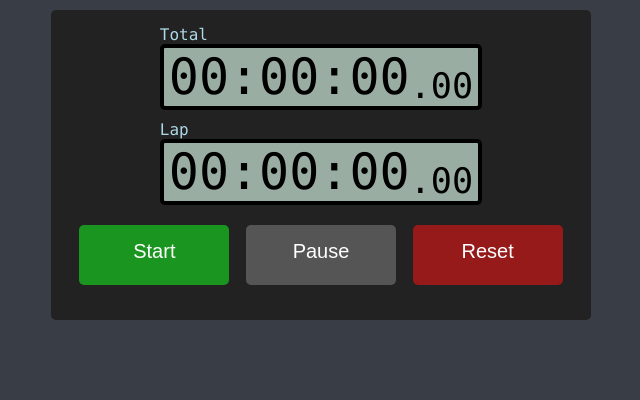
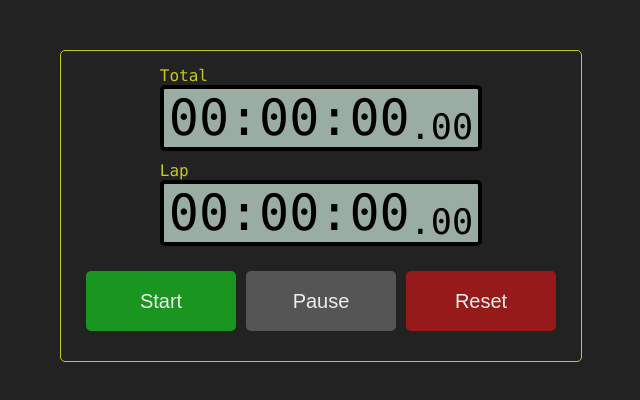
Before and after one commit to 2miles/Timer, a React (Create React App) app: page / in a window 1280 px wide. Shown: the top 400 px of the page, without its empty margins (319-959 px from the left). Built offline with nearby package versions, Linux system fonts and the light colour scheme.

Commit message:
updated the styling

```diff
--- a/src/App.css
+++ b/src/App.css
@@ -2,12 +2,13 @@
 
 .App {
   display: flex;
+  flex-direction: column;
   text-align: center;
   min-height: 100vh;
-  background-color: var(--app-bg);
+  /* background-color: var(--app-bg); */
+  background-color: var(--sw-bg);
   color: white;
   align-items: center;
-  flex-direction: column;
 }
 .stopwatch {
   display: flex;
@@ -15,8 +16,10 @@
   align-items: center;
   background-color: var(--sw-bg);
   padding: 5px 10px;
-  margin-top: 10px;
-  border-width: 3px;
+  margin-top: 50px;
+  border: solid;
+  border-color: rgb(200, 200, 30);
+  border-width: 1px;
   border-radius: 5px;
   min-width: 500px;
 }
@@ -29,7 +32,7 @@
   margin-top: 10px;
   padding: 0px 0px;
   background-color: var(--sw-bg);
-  color: lightblue;
+  color: rgb(200, 200, 30);
   border: none;
 }
 .stopwatch-display-title {
@@ -47,17 +50,18 @@
   min-width: 230px;
   padding: 0px 5px;
   margin-top: 0px;
-  background-color: var(--sw-display-bg);
-  color: var(--sw-display-fg);
-  border: solid 4px var(--sw-display-border);
+  background-color: var(--display-bg);
+  color: var(--display-fg);
+  border: solid 4px var(--display-border);
 }
 
 .stopwatch-btn-area {
+  display: flex;
   flex-direction: row;
   justify-content: space-around;
   background-color: var(--sw-bg);
-  border: none;
   margin-bottom: 20px;
+  margin-top: 20px;
 }
 
 .laps-area {
@@ -70,11 +74,14 @@
 
 .laps-header {
   font-size: 0.9rem;
+  padding-left: 5px;
+  padding-right: 25px;
+  margin-bottom: 10px;
   font-family: 'Monaco';
   display: flex;
   flex-direction: row;
   justify-content: space-between;
-  color: lightblue;
+  color: rgb(200, 200, 30);
 }
 
 .lap {
@@ -82,7 +89,7 @@
   flex-direction: row;
   justify-content: space-between;
   border-bottom: solid 2px;
-  border-color: var(--sw-btn-reset-pressed);
+  border-color: var(--btn-reset-pressed);
   padding-left: 5px;
   padding-right: 5px;
   padding-top: 5px;
@@ -92,6 +99,7 @@
 
 .btn {
   border: none;
+  border-radius: 5px;
   min-width: 150px;
   min-height: 60px;
   color: var(--btn-text);
@@ -102,31 +110,31 @@
 }
 
 .btn-stop {
-  background-color: var(--sw-btn-stop);
+  background-color: var(--btn-stop);
 }
 .btn-stop:hover {
-  background-color: var(--sw-btn-stop-hover);
+  background-color: var(--btn-stop-hover);
 }
 .btn-stop:active {
-  background-color: var(--sw-btn-stop-pressed);
+  background-color: var(--btn-stop-pressed);
 }
 
 .btn-start {
-  background-color: var(--sw-btn-start);
+  background-color: var(--btn-start);
 }
 .btn-start:hover {
-  background-color: var(--sw-btn-start-hover);
+  background-color: var(--btn-start-hover);
 }
 .btn-start:active {
-  background-color: var(--sw-btn-start-pressed);
+  background-color: var(--btn-start-pressed);
 }
 
 .btn-reset {
-  background-color: var(--sw-btn-reset);
+  background-color: var(--btn-reset);
 }
 .btn-reset:hover {
-  background-color: var(--sw-btn-reset-hover);
+  background-color: var(--btn-reset-hover);
 }
 .btn-reset:active {
-  background-color: var(--sw-btn-reset-pressed);
+  background-color: var(--btn-reset-pressed);
 }
--- a/src/components/Stopwatch.js
+++ b/src/components/Stopwatch.js
@@ -59,25 +59,25 @@ function Stopwatch() {
     <div className="stopwatch">
       <Display time={time} title={'Total'} />
       <Display time={time - lastTime} title={'Lap'} />
-      <div className="stopwatch stopwatch-btn-area">
+      <div className="stopwatch-btn-area">
         {isOn ? (
-          <button className="stopwatch btn btn-start" onClick={handleLap}>
+          <button className="btn btn-start" onClick={handleLap}>
             Lap
           </button>
         ) : (
-          <button className="stopwatch btn btn-start" onClick={handleStart}>
+          <button className="btn btn-start" onClick={handleStart}>
             Start
           </button>
         )}
-        <button className="stopwatch btn btn-reset" onClick={handlePause}>
+        <button className="btn btn-reset" onClick={handlePause}>
           Pause
         </button>
         {isOn ? (
-          <button className="stopwatch btn btn-stop" onClick={handleStop}>
+          <button className="btn btn-stop" onClick={handleStop}>
             Stop
           </button>
         ) : (
-          <button className="stopwatch btn btn-stop" onClick={handleReset}>
+          <button className="btn btn-stop" onClick={handleReset}>
             Reset
           </button>
         )}
--- a/src/vars.css
+++ b/src/vars.css
@@ -1,18 +1,19 @@
 :root {
   --app-bg: #393d45;
   --sw-bg: #222222;
-  --sw-display-bg: #9aada3;
-  --sw-display-fg: black;
-  --sw-display-border: black;
-  --sw-btn-text: #eeeeee;
-  --sw-btn-stop: #961a1a;
-  --sw-btn-stop-hover: #a72b2b;
-  --sw-btn-stop-pressed: #740909;
-  --sw-btn-start: #1a9620;
-  --sw-btn-start-hover: #2ba731;
-  --sw-btn-start-pressed: #097400;
-  --sw-btn-reset: #555555;
-  --sw-btn-reset-hover: #666666;
-  --sw-btn-reset-pressed: #444444;
-  --sw-lap-bg: #333333;
+  --display-bg: #9aada3;
+  --display-fg: black;
+  --display-border: black;
+  --text-yellow: rgb(200, 200, 30);
+  --btn-text: #eeeeee;
+  --btn-stop: #961a1a;
+  --btn-stop-hover: #a72b2b;
+  --btn-stop-pressed: #740909;
+  --btn-start: #1a9620;
+  --btn-start-hover: #2ba731;
+  --btn-start-pressed: #097400;
+  --btn-reset: #555555;
+  --btn-reset-hover: #666666;
+  --btn-reset-pressed: #444444;
+  --lap-bg: #333333;
 }
```
